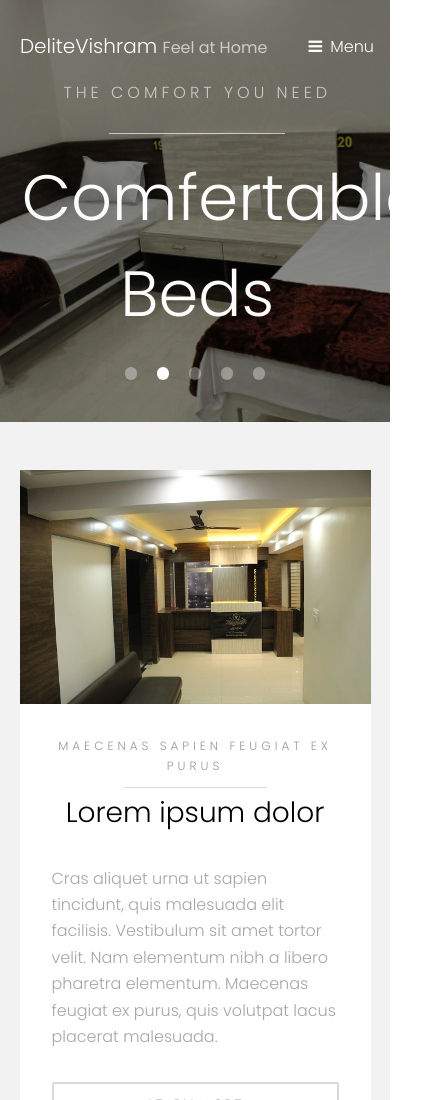
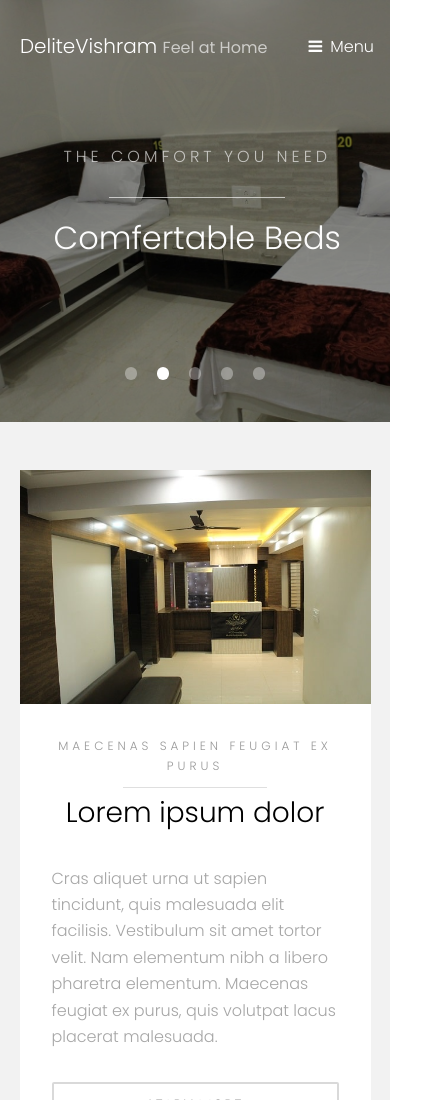
Before and after one commit to DecoyGit/DecoyGit.github.io, a plain HTML site: page index.html in a window 390 px wide. Shown: the top 1100 px of the page, 425 px wide, since content can reach past the window. Drawn offline with Linux system fonts and the light colour scheme.

Commit message:
Update main.css

```diff
--- a/assets/css/main.css
+++ b/assets/css/main.css
@@ -4332,7 +4332,7 @@ body.subpage {
 	margin-bottom: 0;
 }
 
-.banner > article h2 {
+{
 	font-size: 4rem;
 	margin-bottom: 0;
 	color: #fff;
@@ -4425,7 +4425,7 @@ body.is-loading .banner:after {
 	}
 
 	.banner > article h2 {
-		font-size: 4em;
+		font-size: 2em;
 	}
 }
 
```
